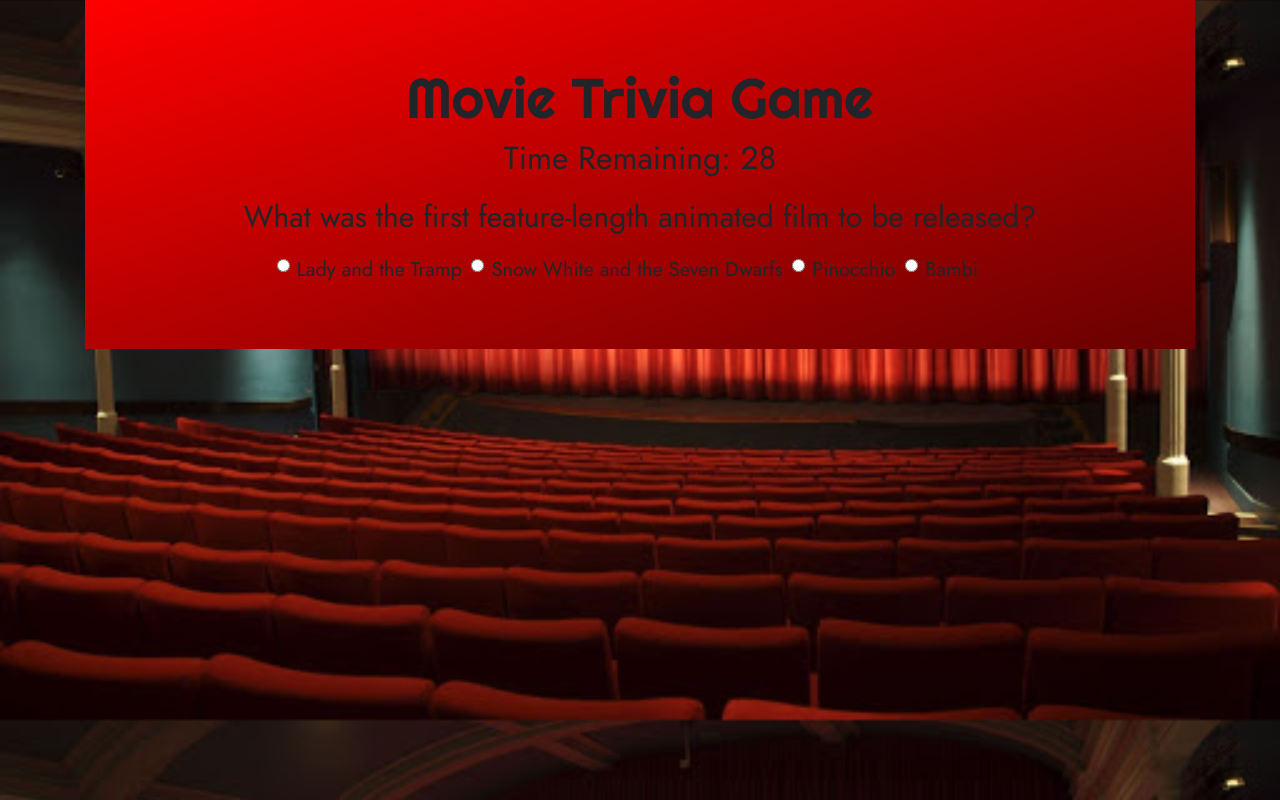
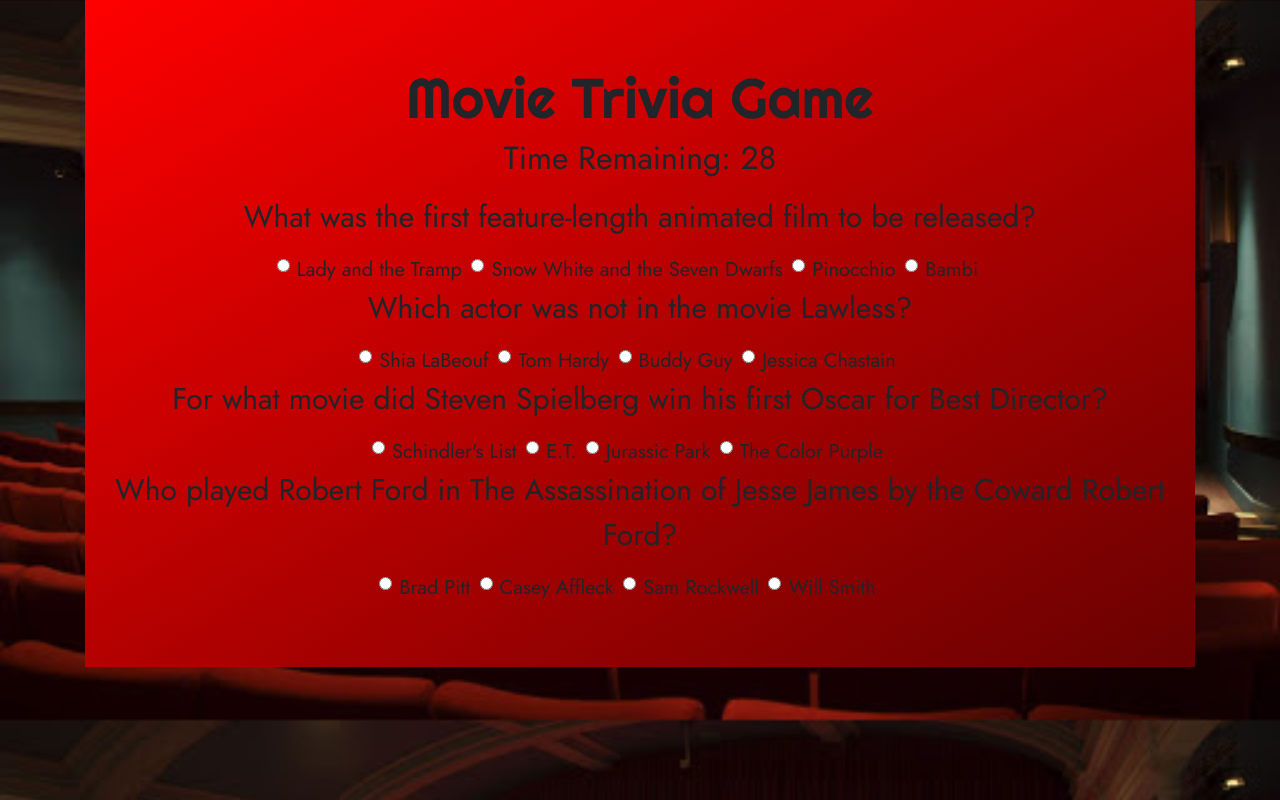
Before and after one commit to micahslea/TriviaGame, a plain HTML site: page index.html in a window 1280 px wide. Both pictures are taken after a click on the button "Start". Drawn offline with nearby package versions, Linux system fonts and the light colour scheme.

Commit message:
start problem solving with adam

```diff
--- a/assets/css/style.css
+++ b/assets/css/style.css
@@ -36,3 +36,7 @@ body {
 .game {
   display: none;
 }
+
+.end {
+  display: none;
+}
--- a/assets/javascript/app.js
+++ b/assets/javascript/app.js
@@ -1,5 +1,8 @@
 var timer = 30;
 var timerId;
+var correct = 0;
+var incorrect = 0;
+var unanswered = 0;
 
 function startTimer() {
   clearInterval(timerId);
@@ -16,8 +19,8 @@ function startTimer() {
 
     if (timer === 0) {
       stop();
-
-      alert("Time Up!");
+      $(".end").toggle();
+      $(".game").css("display", "none");
     }
   }
 }
--- a/index.html
+++ b/index.html
@@ -79,6 +79,169 @@
             Bambi
           </label>
         </div>
+        <p class="lead" id="one">
+          Which actor was not in the movie Lawless?
+        </p>
+
+        <div class="form-check">
+          <input
+            class="form-check-input"
+            type="radio"
+            name="exampleRadios2"
+            id="exampleRadios2"
+            value="incorrect"
+            unchecked
+          />
+          <label class="form-check-label my-radio" for="incorrect">
+            Shia LaBeouf
+          </label>
+          <input
+            class="form-check-input"
+            type="radio"
+            name="exampleRadios2"
+            id="exampleRadios2"
+            value="incorrect"
+            unchecked
+          />
+          <label class="form-check-label my-radio" for="incorrect">
+            Tom Hardy
+          </label>
+          <input
+            class="form-check-input"
+            type="radio"
+            name="exampleRadios2"
+            id="exampleRadios2"
+            value="correct"
+            unchecked
+          />
+          <label class="form-check-label my-radio" for="correct">
+            Buddy Guy
+          </label>
+          <input
+            class="form-check-input"
+            type="radio"
+            name="exampleRadios2"
+            id="exampleRadios2"
+            value="incorrect"
+            unchecked
+          />
+          <label class="form-check-label my-radio" for="incorrect">
+            Jessica Chastain
+          </label>
+        </div>
+        <p class="lead" id="one">
+          For what movie did Steven Spielberg win his first Oscar for Best
+          Director?
+        </p>
+
+        <div class="form-check">
+          <input
+            class="form-check-input"
+            type="radio"
+            name="exampleRadios3"
+            id="exampleRadios3"
+            value="correct"
+            unchecked
+          />
+          <label class="form-check-label my-radio" for="correct">
+            Schindler's List
+          </label>
+          <input
+            class="form-check-input"
+            type="radio"
+            name="exampleRadios3"
+            id="exampleRadios3"
+            value="incorrect"
+            unchecked
+          />
+          <label class="form-check-label my-radio" for="incorrect">
+            E.T.
+          </label>
+          <input
+            class="form-check-input"
+            type="radio"
+            name="exampleRadios3"
+            id="exampleRadios3"
+            value="incorrect"
+            unchecked
+          />
+          <label class="form-check-label my-radio" for="incorrect">
+            Jurassic Park
+          </label>
+          <input
+            class="form-check-input"
+            type="radio"
+            name="exampleRadios3"
+            id="exampleRadios3"
+            value="incorrect"
+            unchecked
+          />
+          <label class="form-check-label my-radio" for="incorrect">
+            The Color Purple
+          </label>
+        </div>
+
+        <p class="lead" id="one">
+          Who played Robert Ford in The Assassination of Jesse James by the
+          Coward Robert Ford?
+        </p>
+
+        <div class="form-check">
+          <input
+            class="form-check-input"
+            type="radio"
+            name="exampleRadios4"
+            id="exampleRadios4"
+            value="incorrect"
+            unchecked
+          />
+          <label class="form-check-label my-radio" for="incorrect">
+            Brad Pitt
+          </label>
+          <input
+            class="form-check-input"
+            type="radio"
+            name="exampleRadios4"
+            id="exampleRadios4"
+            value="correct"
+            unchecked
+          />
+          <label class="form-check-label my-radio" for="correct">
+            Casey Affleck
+          </label>
+          <input
+            class="form-check-input"
+            type="radio"
+            name="exampleRadios4"
+            id="exampleRadios4"
+            value="incorrect"
+            unchecked
+          />
+          <label class="form-check-label my-radio" for="incorrect">
+            Sam Rockwell
+          </label>
+          <input
+            class="form-check-input"
+            type="radio"
+            name="exampleRadios4"
+            id="exampleRadios4"
+            value="incorrect"
+            unchecked
+          />
+          <label class="form-check-label my-radio" for="incorrect">
+            Will Smith
+          </label>
+        </div>
+      </div>
+    </div>
+
+    <div class="container end">
+      <div class="jumbotron jumbotron-fluid text-center main">
+        <h1 class="display-4 title">Movie Trivia Game</h1>
+        <p class="lead" id="one">
+          All Done!
+        </p>
+        <p id="results-text"></p>
       </div>
     </div>
     <script
```
